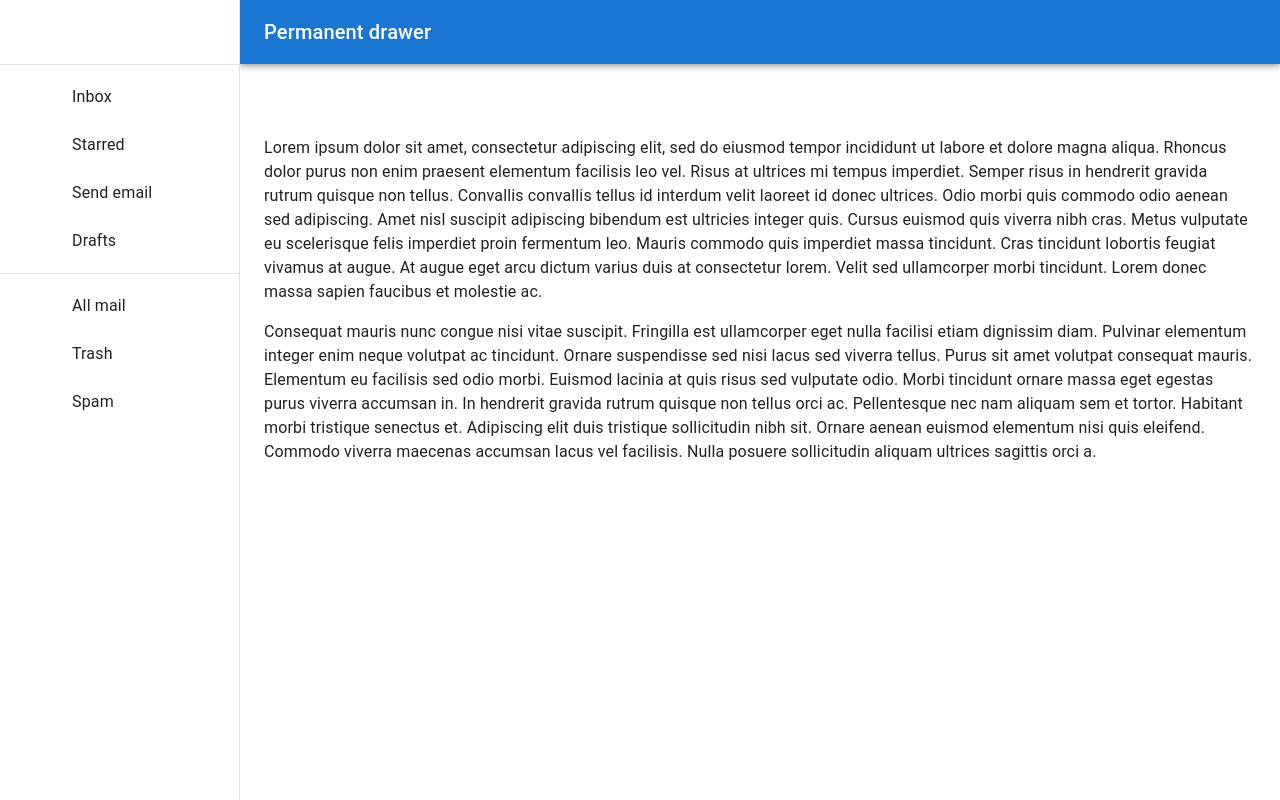
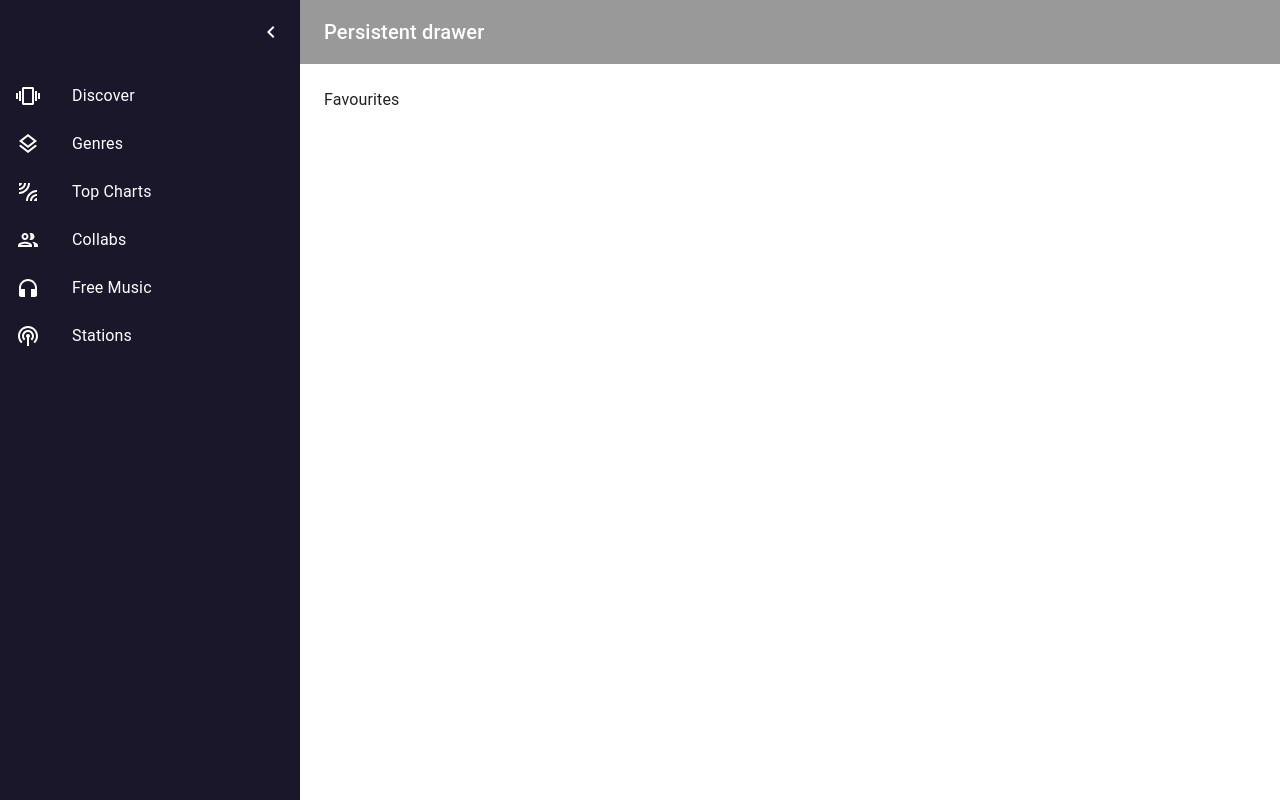
Before and after one commit to ShahzodZiyodullayev/music, a React (Create React App) app: page /favourites in a window 1280 px wide. Built offline with nearby package versions, Linux system fonts and the light colour scheme.

Commit message:
navlink qo'shildi

```diff
--- a/package.json
+++ b/package.json
@@ -5,6 +5,7 @@
   "dependencies": {
     "@emotion/react": "^11.10.5",
     "@emotion/styled": "^11.10.5",
+    "@mui/icons-material": "^5.11.0",
     "@mui/material": "^5.11.7",
     "@testing-library/jest-dom": "^5.16.5",
     "@testing-library/react": "^13.4.0",
--- a/src/layouts/Drawer/Drawer.jsx
+++ b/src/layouts/Drawer/Drawer.jsx
@@ -1,32 +1,103 @@
 import * as React from "react";
+import { styled, useTheme } from "@mui/material/styles";
 import Box from "@mui/material/Box";
 import Drawer from "@mui/material/Drawer";
 import CssBaseline from "@mui/material/CssBaseline";
-import AppBar from "@mui/material/AppBar";
+import MuiAppBar from "@mui/material/AppBar";
 import Toolbar from "@mui/material/Toolbar";
 import List from "@mui/material/List";
 import Typography from "@mui/material/Typography";
 import Divider from "@mui/material/Divider";
+import IconButton from "@mui/material/IconButton";
+import MenuIcon from "@mui/icons-material/Menu";
+import ChevronLeftIcon from "@mui/icons-material/ChevronLeft";
+import ChevronRightIcon from "@mui/icons-material/ChevronRight";
 import ListItem from "@mui/material/ListItem";
 import ListItemButton from "@mui/material/ListItemButton";
 import ListItemIcon from "@mui/material/ListItemIcon";
 import ListItemText from "@mui/material/ListItemText";
-// import InboxIcon from "@mui/icons-material/MoveToInbox";
-// import MailIcon from "@mui/icons-material/Mail";
+import InboxIcon from "@mui/icons-material/MoveToInbox";
+import MailIcon from "@mui/icons-material/Mail";
 
 const drawerWidth = 240;
 
-const PermanentDrawerLeft = () => {
+const Main = styled("main", { shouldForwardProp: (prop) => prop !== "open" })(
+  ({ theme, open }) => ({
+    flexGrow: 1,
+    padding: theme.spacing(3),
+    transition: theme.transitions.create("margin", {
+      easing: theme.transitions.easing.sharp,
+      duration: theme.transitions.duration.leavingScreen,
+    }),
+    marginLeft: `-${drawerWidth}px`,
+    ...(open && {
+      transition: theme.transitions.create("margin", {
+        easing: theme.transitions.easing.easeOut,
+        duration: theme.transitions.duration.enteringScreen,
+      }),
+      marginLeft: 0,
+    }),
+  }),
+);
+
+const AppBar = styled(MuiAppBar, {
+  shouldForwardProp: (prop) => prop !== "open",
+})(({ theme, open }) => ({
+  transition: theme.transitions.create(["margin", "width"], {
+    easing: theme.transitions.easing.sharp,
+    duration: theme.transitions.duration.leavingScreen,
+  }),
+  ...(open && {
+    width: `calc(100% - ${drawerWidth}px)`,
+    marginLeft: `${drawerWidth}px`,
+    transition: theme.transitions.create(["margin", "width"], {
+      easing: theme.transitions.easing.easeOut,
+      duration: theme.transitions.duration.enteringScreen,
+    }),
+  }),
+}));
+
+const DrawerHeader = styled("div")(({ theme }) => ({
+  display: "flex",
+  alignItems: "center",
+  padding: theme.spacing(0, 1),
+  // necessary for content to be below app bar
+  ...theme.mixins.toolbar,
+  justifyContent: "flex-end",
+}));
+
+const SwiperableDrawer = () => {
+  const theme = useTheme();
+  const [open, setOpen] = React.useState(false);
+
+  const handleDrawerOpen = () => {
+    setOpen(true);
+  };
+
+  const handleDrawerClose = () => {
+    setOpen(false);
+  };
+
   return (
     <Box sx={{ display: "flex" }}>
       <CssBaseline />
       <AppBar
         position="fixed"
-        sx={{ width: `calc(100% - ${drawerWidth}px)`, ml: `${drawerWidth}px` }}
+        open={open}
+        sx={{ background: "#999", boxShadow: "none" }}
       >
         <Toolbar>
+          <IconButton
+            color="inherit"
+            aria-label="open drawer"
+            onClick={handleDrawerOpen}
+            edge="start"
+            sx={{ mr: 2, ...(open && { display: "none" }) }}
+          >
+            <MenuIcon />
+          </IconButton>
           <Typography variant="h6" noWrap component="div">
-            Permanent drawer
+            Persistent drawer
           </Typography>
         </Toolbar>
       </AppBar>
@@ -39,17 +110,26 @@
             boxSizing: "border-box",
           },
         }}
-        variant="permanent"
+        variant="persistent"
         anchor="left"
+        open={open}
       >
-        <Toolbar />
+        <DrawerHeader>
+          <IconButton onClick={handleDrawerClose}>
+            {theme.direction === "ltr" ? (
+              <ChevronLeftIcon />
+            ) : (
+              <ChevronRightIcon />
+            )}
+          </IconButton>
+        </DrawerHeader>
         <Divider />
         <List>
           {["Inbox", "Starred", "Send email", "Drafts"].map((text, index) => (
             <ListItem key={text} disablePadding>
               <ListItemButton>
                 <ListItemIcon>
-                  {/* {index % 2 === 0 ? <InboxIcon /> : <MailIcon />} */}
+                  {index % 2 === 0 ? <InboxIcon /> : <MailIcon />}
                 </ListItemIcon>
                 <ListItemText primary={text} />
               </ListItemButton>
@@ -62,7 +142,7 @@
             <ListItem key={text} disablePadding>
               <ListItemButton>
                 <ListItemIcon>
-                  {/* {index % 2 === 0 ? <InboxIcon /> : <MailIcon />} */}
+                  {index % 2 === 0 ? <InboxIcon /> : <MailIcon />}
                 </ListItemIcon>
                 <ListItemText primary={text} />
               </ListItemButton>
@@ -70,11 +150,8 @@
           ))}
         </List>
       </Drawer>
-      <Box
-        component="main"
-        sx={{ flexGrow: 1, bgcolor: "background.default", p: 3 }}
-      >
-        <Toolbar />
+      <Main open={open}>
+        <DrawerHeader />
         <Typography paragraph>
           Lorem ipsum dolor sit amet, consectetur adipiscing elit, sed do
           eiusmod tempor incididunt ut labore et dolore magna aliqua. Rhoncus
@@ -104,9 +181,9 @@
           eleifend. Commodo viverra maecenas accumsan lacus vel facilisis. Nulla
           posuere sollicitudin aliquam ultrices sagittis orci a.
         </Typography>
-      </Box>
+      </Main>
     </Box>
   );
 };
 
-export default PermanentDrawerLeft;
+export default SwiperableDrawer;
--- a/src/layouts/MainLayout.jsx
+++ b/src/layouts/MainLayout.jsx
@@ -1,18 +1,156 @@
 import React, { Suspense } from "react";
 import { Outlet } from "react-router-dom";
 import Loader from "../components/Loader";
-import Header from "./Header";
-import Drawer from "./Drawer";
+import { styled, useTheme } from "@mui/material/styles";
+import Box from "@mui/material/Box";
+import {
+  Drawer,
+  CssBaseline,
+  Toolbar,
+  Typography,
+  IconButton,
+  List,
+  ListItem,
+  ListItemButton,
+  ListItemIcon,
+  ListItemText,
+} from "@mui/material";
+import MuiAppBar from "@mui/material/AppBar";
+import MenuIcon from "@mui/icons-material/Menu";
+import ChevronLeftIcon from "@mui/icons-material/ChevronLeft";
+import ChevronRightIcon from "@mui/icons-material/ChevronRight";
+import { generalNavLinks } from "../static/navLinks";
+
+const drawerWidth = 300;
+
+const Main = styled("main", { shouldForwardProp: (prop) => prop !== "open" })(
+  ({ theme, open }) => ({
+    flexGrow: 1,
+    padding: theme.spacing(3),
+    transition: theme.transitions.create("margin", {
+      easing: theme.transitions.easing.sharp,
+      duration: theme.transitions.duration.leavingScreen,
+    }),
+    marginLeft: `-${drawerWidth}px`,
+    ...(open && {
+      transition: theme.transitions.create("margin", {
+        easing: theme.transitions.easing.easeOut,
+        duration: theme.transitions.duration.enteringScreen,
+      }),
+      marginLeft: 0,
+    }),
+  }),
+);
+
+const AppBar = styled(MuiAppBar, {
+  shouldForwardProp: (prop) => prop !== "open",
+})(({ theme, open }) => ({
+  transition: theme.transitions.create(["margin", "width"], {
+    easing: theme.transitions.easing.sharp,
+    duration: theme.transitions.duration.leavingScreen,
+  }),
+  ...(open && {
+    width: `calc(100% - ${drawerWidth}px)`,
+    marginLeft: `${drawerWidth}px`,
+    transition: theme.transitions.create(["margin", "width"], {
+      easing: theme.transitions.easing.easeOut,
+      duration: theme.transitions.duration.enteringScreen,
+    }),
+  }),
+}));
+
+const DrawerHeader = styled("div")(({ theme }) => ({
+  display: "flex",
+  alignItems: "center",
+  padding: theme.spacing(0, 1),
+  // necessary for content to be below app bar
+  ...theme.mixins.toolbar,
+  justifyContent: "flex-end",
+}));
 
 const MainLayout = () => {
+  const theme = useTheme();
+  const [open, setOpen] = React.useState(true);
+
+  const handleDrawerOpen = () => {
+    setOpen(true);
+  };
+
+  const handleDrawerClose = () => {
+    setOpen(false);
+  };
+
   return (
-    <>
-      <Header />
-      <Suspense fallback={<Loader />}>
-        <Outlet />
-      </Suspense>
-      <Drawer />
-    </>
+    <Box sx={{ display: "flex" }}>
+      <CssBaseline />
+      <AppBar
+        position="fixed"
+        open={open}
+        sx={{ background: "#999", boxShadow: "none" }}
+      >
+        <Toolbar>
+          <IconButton
+            color="inherit"
+            aria-label="open drawer"
+            onClick={handleDrawerOpen}
+            edge="start"
+            sx={{ mr: 2, ...(open && { display: "none" }) }}
+          >
+            <MenuIcon />
+          </IconButton>
+          <Typography variant="h6" noWrap component="div">
+            Persistent drawer
+          </Typography>
+        </Toolbar>
+      </AppBar>
+      <Drawer
+        PaperProps={{
+          sx: {
+            background: "#1a172b !important",
+          },
+        }}
+        sx={{
+          width: drawerWidth,
+          flexShrink: 0,
+          "& .MuiDrawer-paper": {
+            width: drawerWidth,
+            boxSizing: "border-box",
+          },
+        }}
+        variant="persistent"
+        anchor="left"
+        open={open}
+      >
+        <DrawerHeader>
+          <IconButton onClick={handleDrawerClose}>
+            {theme.direction === "ltr" ? (
+              <ChevronLeftIcon sx={{ color: "#fff" }} />
+            ) : (
+              <ChevronRightIcon />
+            )}
+          </IconButton>
+        </DrawerHeader>
+        <List>
+          {generalNavLinks.map((text, index) => (
+            <ListItem key={text} disablePadding>
+              <ListItemButton>
+                <ListItemIcon sx={{ color: "#fff" }}>{text.icons}</ListItemIcon>
+                <ListItemText
+                  primary={text.label}
+                  sx={{ color: "#fff", textTransform: "capitalize" }}
+                />
+              </ListItemButton>
+            </ListItem>
+          ))}
+        </List>
+      </Drawer>
+      <Main open={open}>
+        <DrawerHeader />
+        <Suspense fallback={<Loader />}>
+          <Outlet />
+        </Suspense>
+      </Main>
+    </Box>
   );
 };
 
--- /dev/null
+++ b/src/static/navLinks.js
@@ -0,0 +1,17 @@
+import {
+  Vibration,
+  LayersOutlined,
+  Podcasts,
+  Headphones,
+  PeopleOutlined,
+  LeakAdd,
+} from "@mui/icons-material";
+
+export const generalNavLinks = [
+  { label: "discover", icons: <Vibration /> },
+  { label: "genres", icons: <LayersOutlined /> },
+  { label: "top charts", icons: <LeakAdd /> },
+  { label: "collabs", icons: <PeopleOutlined /> },
+  { label: "free music", icons: <Headphones /> },
+  { label: "stations", icons: <Podcasts /> },
+];
```
Also changed, not shown: 1 other file (tests, documents, lock files or other folders).
